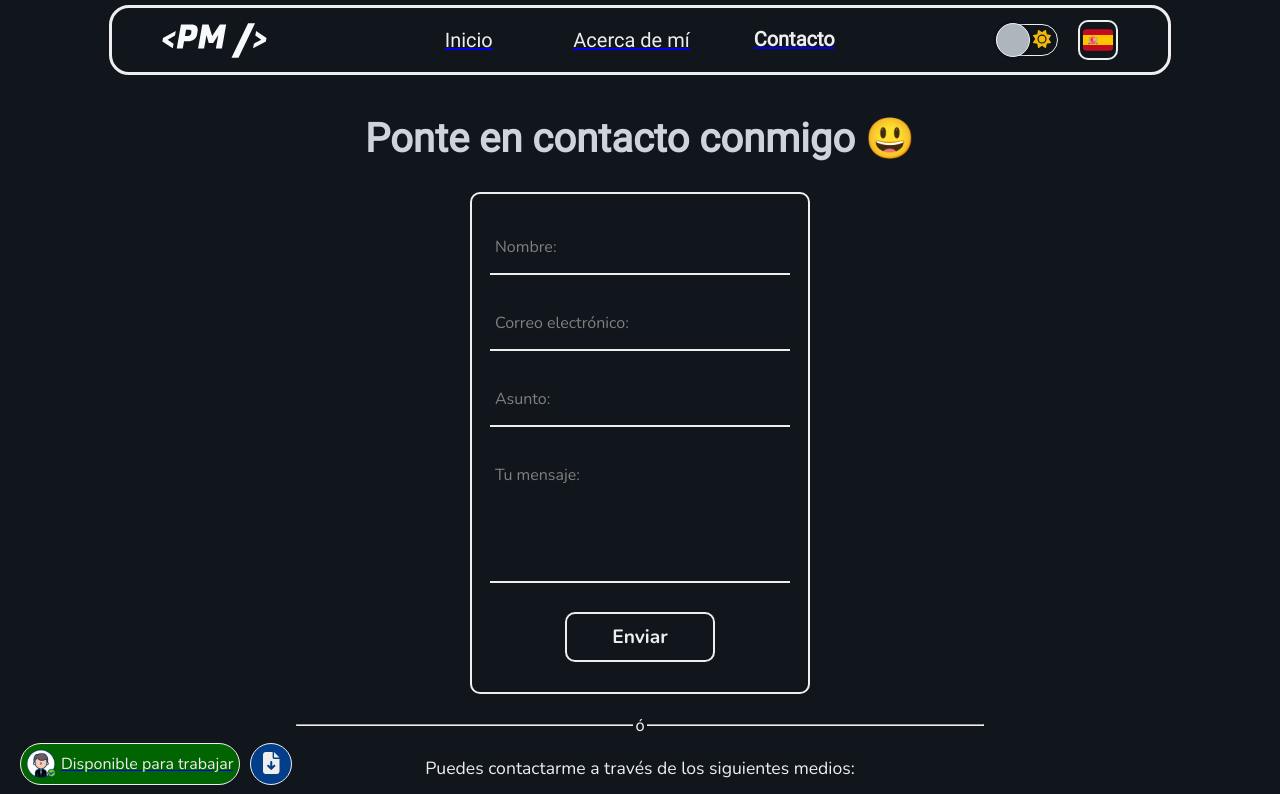
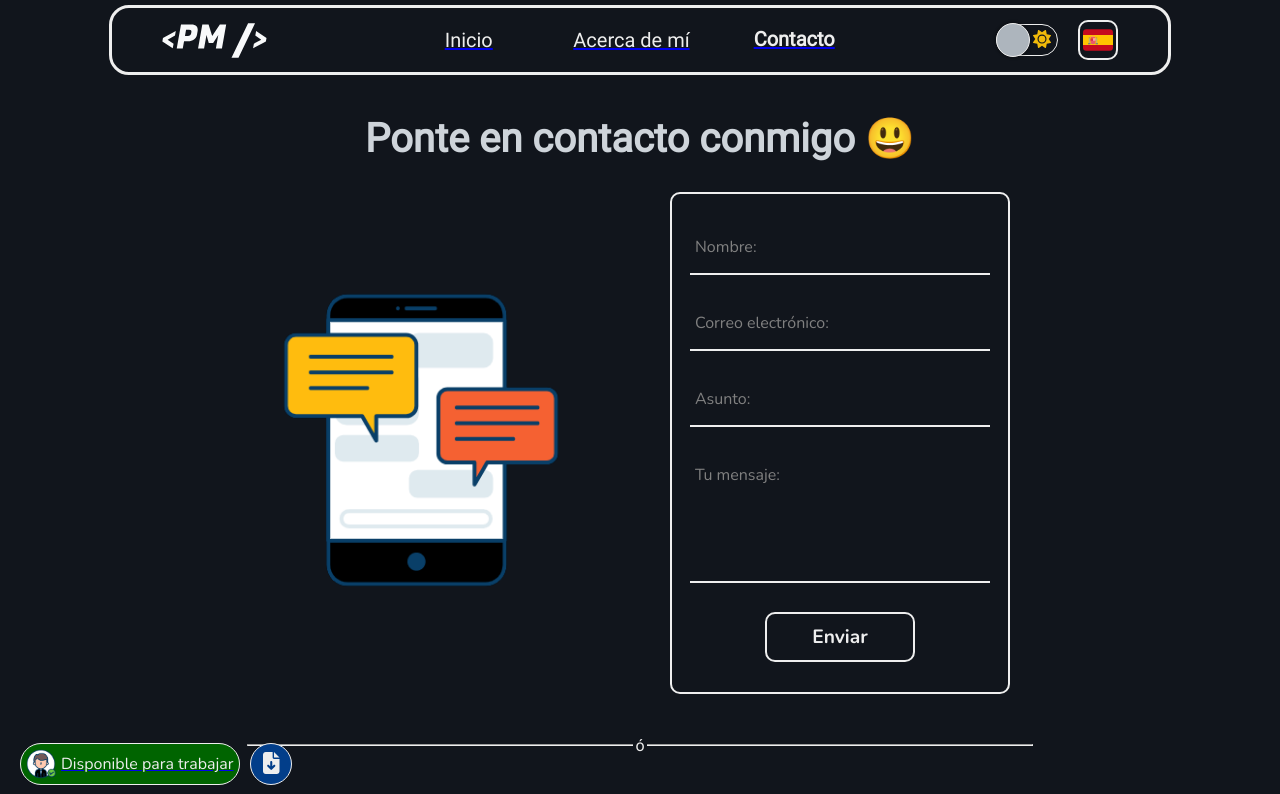
Before and after one commit to PedroMidueno/portfolio-pedromidueno, a React (Vite) app: page /contact in a window 1280 px wide. Shown: the top 794 px of the page. Built offline with nearby package versions, Linux system fonts and the light colour scheme.

Commit message:
Modify Contact component

```diff
--- a/src/assets/images/index.js
+++ b/src/assets/images/index.js
@@ -39,6 +39,7 @@ import available from './available.png'
 
 // Images for Contact Component
 import whatsapp from './whatsapp.png'
+import message from './contact.png'
 
 export {
   html,
@@ -68,5 +69,6 @@ export {
   upskilling,
   scrum,
   available,
-  whatsapp
+  whatsapp,
+  message
 }
--- a/src/components/Contact.jsx
+++ b/src/components/Contact.jsx
@@ -1,6 +1,6 @@
 import styles from '../styles/Contact.module.css'
 import { linkedinLink, whatsappLink, LIGHT, ES } from '../config/consts'
-import { linkedin, whatsapp } from '../assets/images'
+import { linkedin, whatsapp, message } from '../assets/images'
 import { useUISettings } from '../hooks/useUISettings'
 
 const Contact = () => {
@@ -13,6 +13,10 @@ const Contact = () => {
         {lang === ES ? 'Ponte en contacto conmigo 😃' : 'Get in touch with me 😃'}
 
       </h3>
+
+      <div className={styles.form_container}>
+        <img src={message} alt='' />
+
         <form action='https://formsubmit.co/65129fde3b1949ece8b83c82be690bdf' method='POST' className={`${theme === LIGHT && styles.light}`}>
           <div className={styles.name_div}>
             <input type='text' name='name' placeholder=' ' id='name' className={`${styles.name_input} ${theme === LIGHT && styles.light}`} required />
@@ -38,14 +42,13 @@ const Contact = () => {
               {lang === ES ? 'Tu mensaje:' : 'Your message:'}
             </label>
           </div>
-
           <button type='submit' className={`${styles.submit_button} ${theme === LIGHT && styles.light}`}>
             {lang === ES ? 'Enviar' : 'Submit'}
           </button>
-
           <input type='hidden' name='_next' value='http://localhost:3000/thanks' />
           <input type='hidden' name='_captcha' value='false' />
         </form>
+      </div>
 
       <div className={`${styles.separador} ${theme === LIGHT && styles.light}`}>
         <hr />
--- a/src/styles/Contact.module.css
+++ b/src/styles/Contact.module.css
@@ -20,6 +20,18 @@
 
 .title.light {
   color: var(--dark-color);
+}
+
+.form_container {
+  display: flex;
+  width: 100%;
+  justify-content: center;
+  align-items: center;
+  gap: 100px;
+}
+
+.form_container>img {
+  width: 300px;
 }
 
 form {
@@ -157,9 +169,9 @@ form.light {
 
 .separador {
   /* border: 1px solid green; */
-  width: 70%;
+  width: 80%;
   position: relative;
-  margin: 20px auto;
+  margin: 40px auto;
   display: flex;
   flex-direction: row;
   justify-content: center;
```
Also changed, not shown: src/assets/images/contact.png (added). Lines whose indentation alone changed are shown as unchanged.
